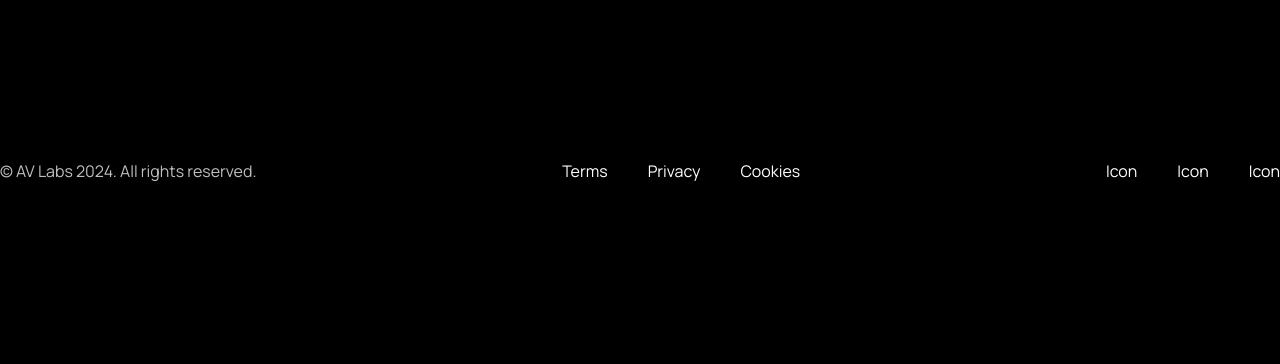
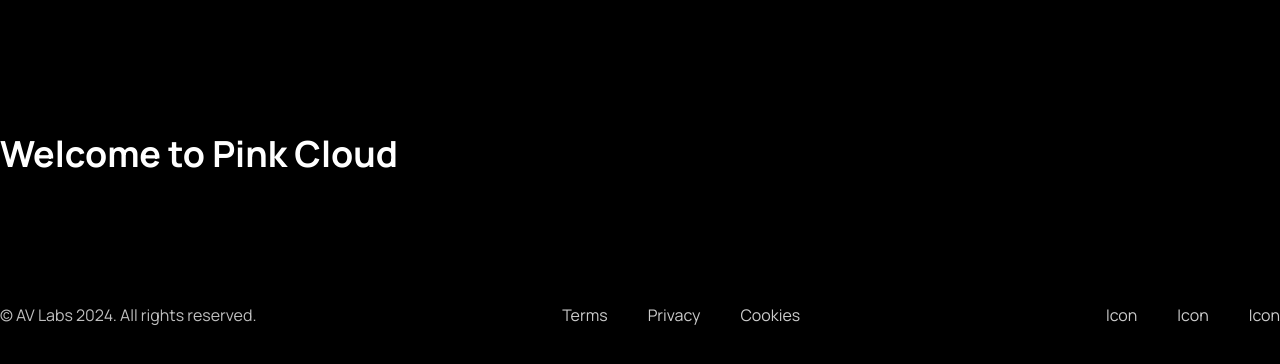
Before and after one commit to avlabsdev/pinkcloud, a Next.js app in the folder my-project/: page / in a window 1280 px wide. Shown: the part 963-1327 px from the top of the page. Before the commit the page ends 1211 px from the top, so only its background shows below. Built offline with nearby package versions, Linux system fonts and the light colour scheme.

Commit message:
page/footer update

```diff
--- a/my-project/src/app/components/footer.tsx
+++ b/my-project/src/app/components/footer.tsx
@@ -9,14 +9,29 @@ export default function Footer() {
       <footer className="flex items-center justify-between text-white z-10 mt-auto py-16">
         <p>&copy; AV Labs 2024. All rights reserved.</p>
         <span className="flex items-center gap-10">
-          <Link href="/terms-of-service">Terms</Link>
-          <Link href="/privacy-policy">Privacy</Link>
-          <Link href="/cookie-policy">Cookies</Link>
+          <Link
+            className="opacity-80 hover:opacity-100"
+            href="/terms-of-service"
+          >
+            Terms
+          </Link>
+          <Link className="opacity-80 hover:opacity-100" href="/privacy-policy">
+            Privacy
+          </Link>
+          <Link className="opacity-80 hover:opacity-100" href="/cookie-policy">
+            Cookies
+          </Link>
         </span>
         <span className="flex items-center gap-10">
-          <Link href="#/">Icon</Link>
-          <Link href="#/">Icon</Link>
-          <Link href="#/">Icon</Link>
+          <Link className="opacity-80 hover:opacity-100" href="#/">
+            Icon
+          </Link>
+          <Link className="opacity-80 hover:opacity-100" href="#/">
+            Icon
+          </Link>
+          <Link className="opacity-80 hover:opacity-100" href="#/">
+            Icon
+          </Link>
         </span>
       </footer>
     </>
--- a/my-project/src/app/page.tsx
+++ b/my-project/src/app/page.tsx
@@ -7,7 +7,13 @@ export default function Home() {
   return (
     <>
       <Header />
-      <main className="flex flex-col grow">Main</main>
+      <main className="flex flex-col grow py-16">
+        <section>
+          <h1 className="text-4xl font-bold text-white">
+            Welcome to Pink Cloud
+          </h1>
+        </section>
+      </main>
       <Footer />
     </>
   );
```
